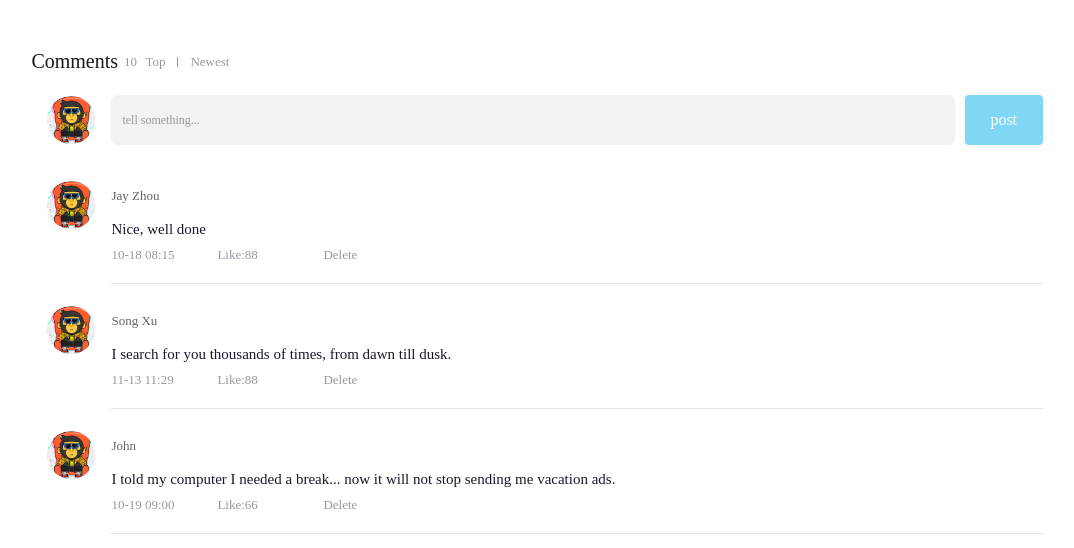
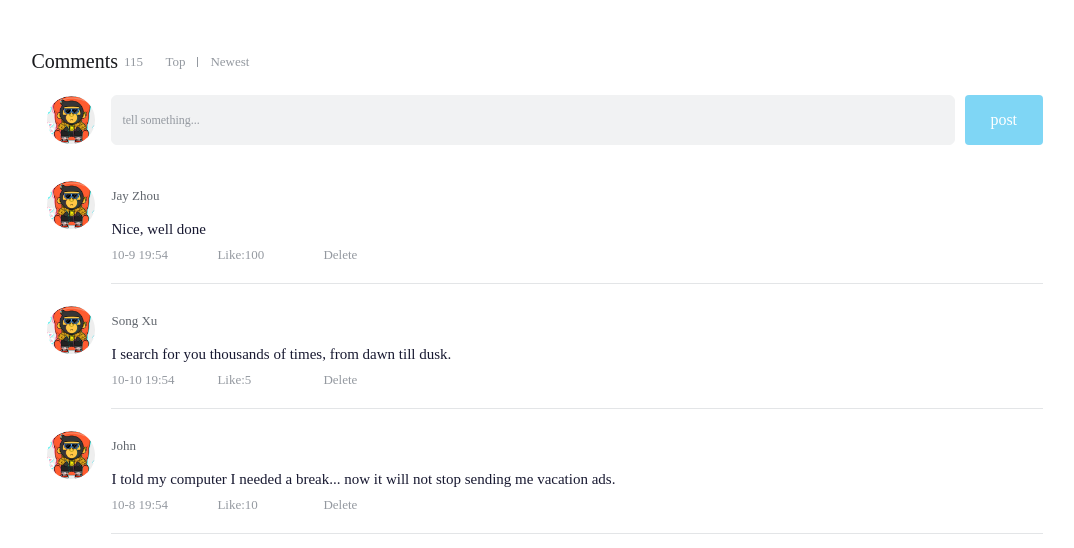
Before and after one commit to hsonthach/WAA, a React (Create React App) app in the folder lab6/workshop1-forum-starter/: page / in a window 1280 px wide. Shown: the top 548 px of the page, without its empty margins (103-1177 px from the left). Built offline with nearby package versions, Linux system fonts and the light colour scheme.

Commit message:
lab6 implement sort feature

```diff
--- a/lab6/workshop1-forum-starter/src/App.scss
+++ b/lab6/workshop1-forum-starter/src/App.scss
@@ -36,7 +36,7 @@
       align-items: center;
       color: #9499a0;
       font-size: 13px;
-
+      margin-left: 20px;
       .nav-item {
         cursor: pointer;
 
--- a/lab6/workshop1-forum-starter/src/App.tsx
+++ b/lab6/workshop1-forum-starter/src/App.tsx
@@ -1,4 +1,4 @@
-import { useState } from 'react'
+import {useState} from 'react'
 import './App.scss'
 import avatar from './images/bozai.png'
 
@@ -17,8 +17,8 @@ const defaultList = [
         // comment content
         content: 'Nice, well done',
         // created datetime
-    ctime: '10-18 08:15',
-    like: 88,
+        ctime: '2024-10-09T19:54:13.462Z',
+        like: 100,
     },
     {
         rpid: 2,
@@ -28,8 +28,8 @@ const defaultList = [
             uname: 'Song Xu',
         },
         content: 'I search for you thousands of times, from dawn till dusk.',
-    ctime: '11-13 11:29',
-    like: 88,
+        ctime: '2024-10-10T19:54:13.462Z',
+        like: 5,
     },
     {
         rpid: 1,
@@ -39,8 +39,8 @@ const defaultList = [
             uname: 'John',
         },
         content: 'I told my computer I needed a break... now it will not stop sending me vacation ads.',
-    ctime: '10-19 09:00',
-    like: 66,
+        ctime: '2024-10-08T19:54:13.462Z',
+        like: 10,
     },
 ]
 // current logged in user info
@@ -55,25 +55,21 @@ const user = {
 
 // Nav Tab
 const tabs = [
-  { type: 'hot', text: 'Top' },
-  { type: 'newest', text: 'Newest' },
+    {type: 'hot', text: 'Top'},
+    {type: 'newest', text: 'Newest'},
 ]
 
 const App = () => {
 
     const [list, setList] = useState(defaultList)
     const [comment, setComment] = useState('')
+    const [currentFilter, setCurrentFilter] = useState('')
 
     function postMessageHandler(event: any): void {
         const newList = [...list]
 
-    function getCurrentTime() {
-      let time = new Date().toLocaleString();
-      return time.split(' ')[0].split('/').slice(0, 2).join('-') + ' ' + time.split(' ')[1].slice(0, 5)
-    }
-
 // 11-13 11:29
-    const time = getCurrentTime();
+        const time = new Date().toISOString()
         newList.unshift({
             rpid: list.length + 1,
             user: {
@@ -95,6 +91,35 @@ const App = () => {
         setList(newList)
     }
 
+    let totalLike = list.reduce((acc, item) => acc + item.like, 0);
+
+    const sortList = (type: string) => {
+        console.log(type)
+        if (type === 'top') {
+            const newList = [...list]
+            newList.sort((a, b) => {
+                return b.like - a.like
+            })
+            console.log(newList)
+            setList(newList)
+        } else if (type === 'latest') {
+            const newList = [...list]
+            newList.sort((a, b) => {
+                return new Date(b.ctime).getTime() - new Date(a.ctime).getTime()
+            })
+            console.log(newList)
+            setList(newList)
+        }
+        setCurrentFilter(type)
+    }
+
+    function formatTime(ctime: string) {
+        const time = new Date(ctime)
+        // to '10-18 08:15'
+        return `${time.getMonth() + 1}-${time.getDate()} ${time.getHours()}:${time.getMinutes()}`
+
+    }
+
     return (
         <div className="app">
             {/* Nav Tab */}
@@ -103,12 +128,12 @@ const App = () => {
                     <li className="nav-title">
                         <span className="nav-title-text">Comments</span>
                         {/* Like */}
-            <span className="total-reply">{10}</span>
+                        <span className="total-reply">{totalLike}</span>
                     </li>
                     <li className="nav-sort">
                         {/* highlight class name： active */}
-            <span className='nav-item'>Top</span>
-            <span className='nav-item'>Newest</span>
+                        <span className={`nav-item ${currentFilter==='top'?'active':''}`} onClick={()=>sortList('top')}>Top</span>
+                        <span className={`nav-item ${currentFilter==='latest'?'active':''}`} onClick={()=>sortList('latest')}>Newest</span>
                     </li>
                 </ul>
             </div>
@@ -119,7 +144,7 @@ const App = () => {
                     {/* current logged in user profile */}
                     <div className="reply-box-avatar">
                         <div className="bili-avatar">
-              <img className="bili-avatar-img" src={avatar} alt="Profile" />
+                            <img className="bili-avatar-img" src={avatar} alt="Profile"/>
                         </div>
                     </div>
                     <div className="reply-box-wrap">
@@ -165,7 +190,7 @@ const App = () => {
                                     <span className="reply-content">{item.content}</span>
                                     <div className="reply-info">
                                         {/* comment created time */}
-                    <span className="reply-time">{item.ctime}</span>
+                                        <span className="reply-time">{formatTime(item.ctime)}</span>
                                         {/* total likes */}
                                         <span className="reply-time">Like:{item.like}</span>
                                         <span className="delete-btn" onClick={() => deleteComment(item.rpid)}>
```
Lines whose indentation alone changed are shown as unchanged.
